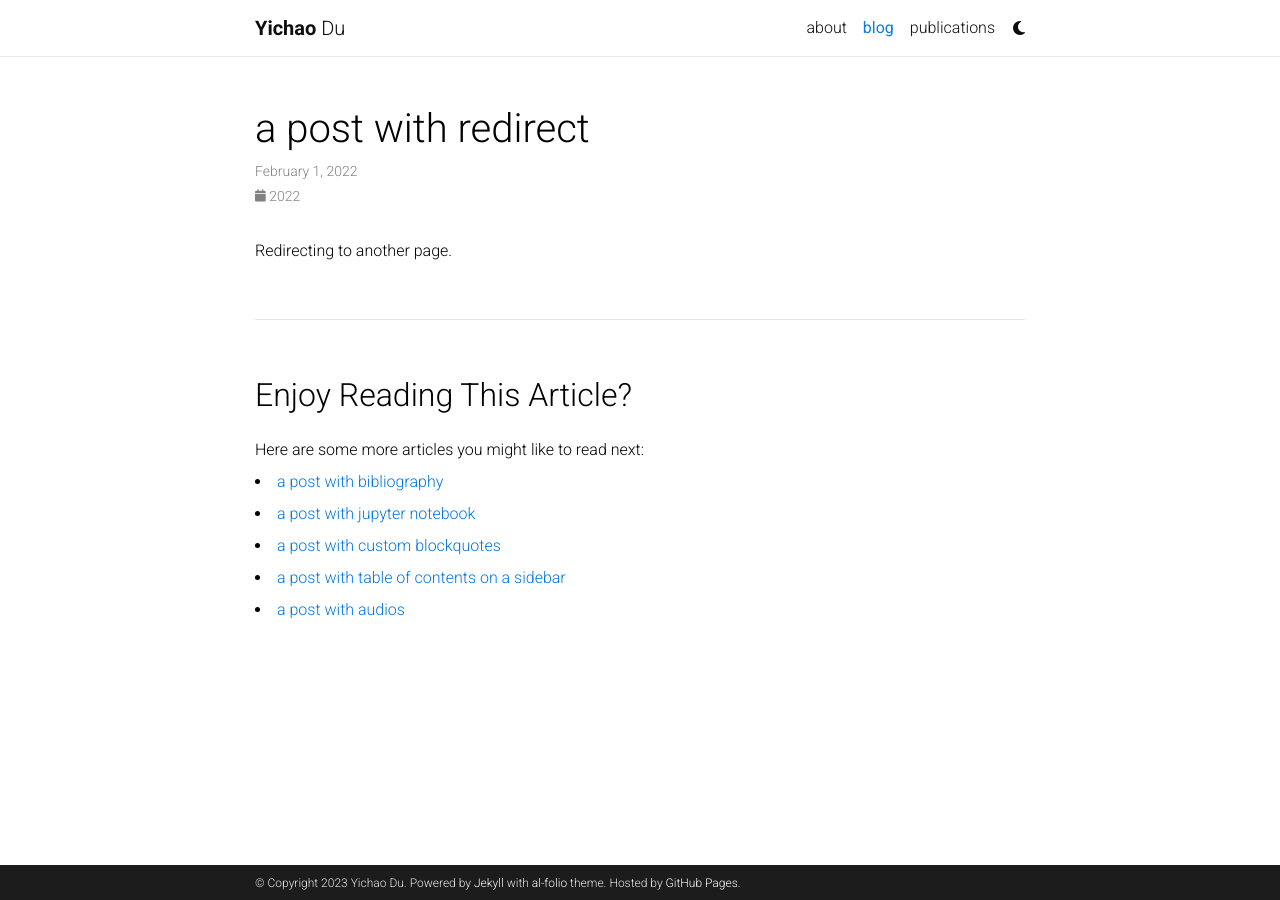
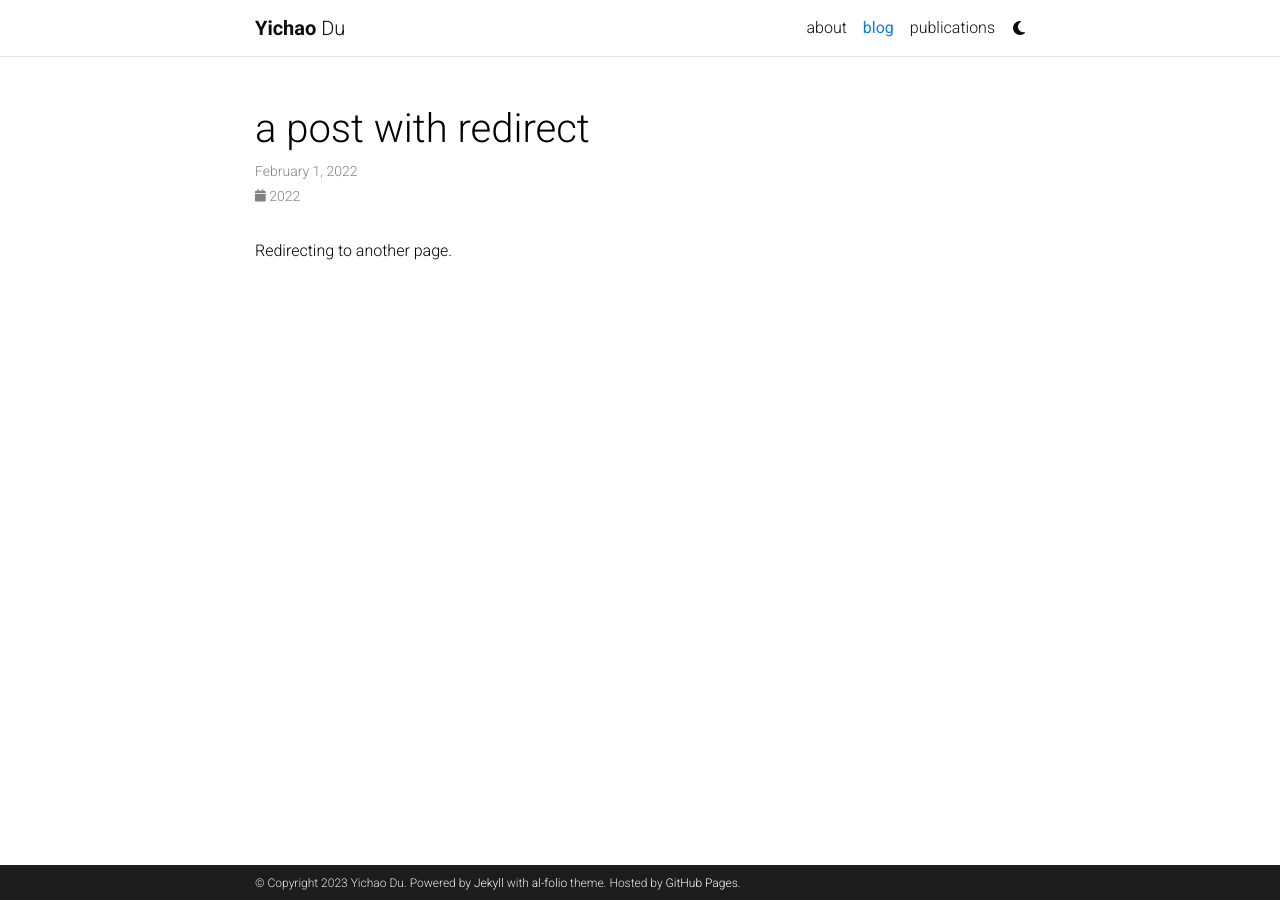
Before and after one commit to duyichao/duyichao.github.io, a Jekyll site: the page built from _posts/2022-02-01-redirect.md, in a window 1280 px wide. Built offline with Jekyll 4.4.1, drawn with Linux system fonts in a browser that asks for light colours; comment, search, counter and statistics services are not loaded; a style sheet for code colours, icons or effects is not loaded.

```diff
--- a/_config.yml
+++ b/_config.yml
@@ -123,9 +123,9 @@
 # Blog
 # -----------------------------------------------------------------------------
 
-blog_name: al-folio # blog_name will be displayed in your blog page
+blog_name: Yichao Du's Blog # blog_name will be displayed in your blog page
 blog_nav_title: blog # your blog must have a title for it to be displayed in the nav bar
-blog_description: a simple whitespace theme for academics
+blog_description:
 permalink: /blog/:year/:title/
 
 # Pagination
@@ -133,7 +133,7 @@
   enabled: true
 
 related_blog_posts:
-  enabled: true
+  enabled: false
   max_related: 5
 
 # Giscus comments (RECOMMENDED)
```
